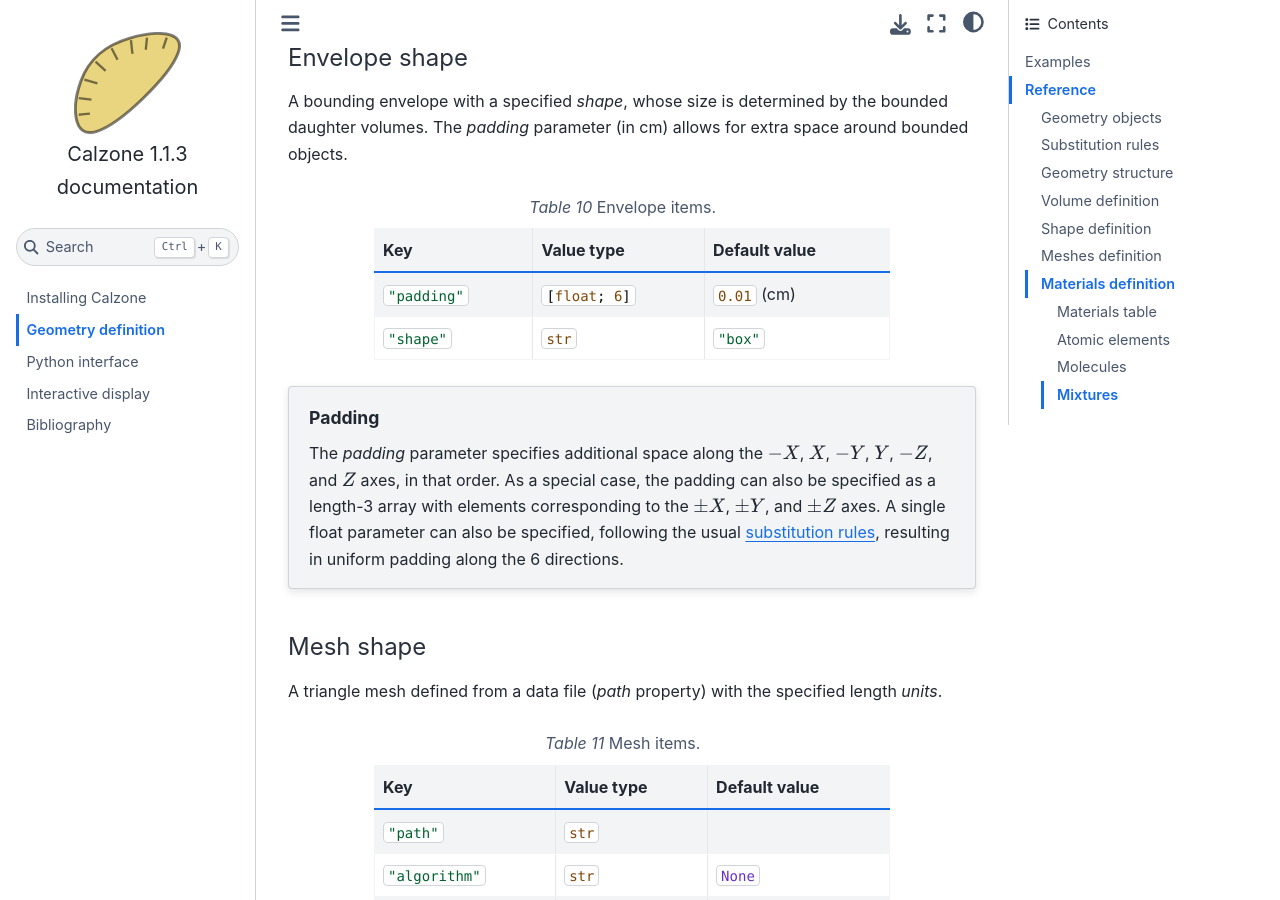
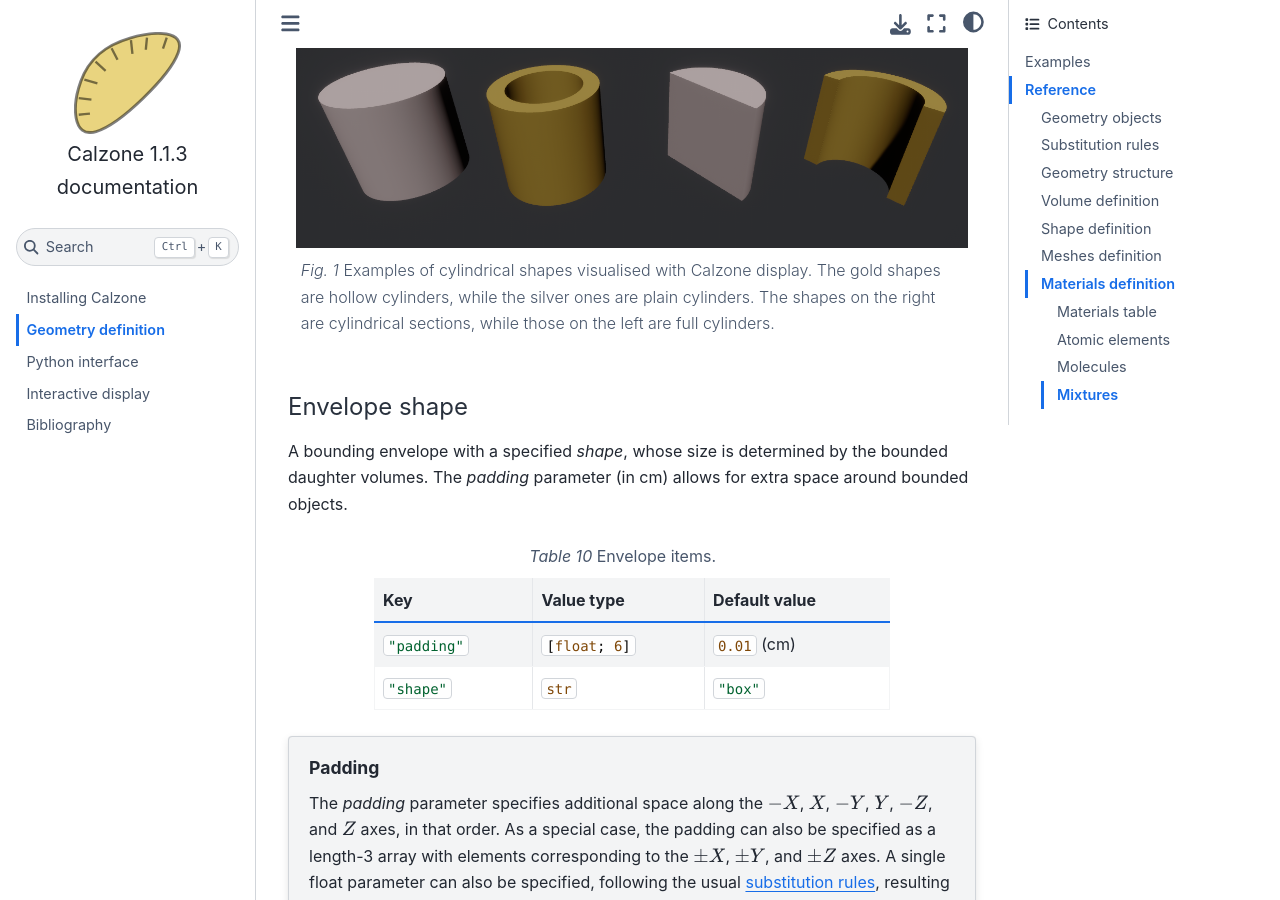
Before and after one commit to niess/calzone, a Sphinx documentation site: the page built from docs/source/geometry.rst, in a window 1280 px wide and 900 px high, scrolled down 10921 px. Built offline with Sphinx 7.4.7 and the Sphinx Book theme 1.1.4, drawn with Linux system fonts in a browser that asks for light colours; some of the changed text lies outside the part shown.

Commit message:
Add shapes examples

```diff
--- a/docs/source/geometry.rst
+++ b/docs/source/geometry.rst
@@ -605,6 +605,13 @@
    cylindrical shape (in deg). By default, the cylinder is closed, i.e. it spans
    the whole azimuth angle ([0, 360] deg).
 
+.. figure:: include/cylinders.png
+
+   Examples of cylindrical shapes visualised with Calzone display. The gold
+   shapes are hollow cylinders, while the silver ones are plain cylinders. The
+   shapes on the right are cylindrical sections, while those on the left are
+   full cylinders.
+
 
 Envelope shape
 ~~~~~~~~~~~~~~
@@ -766,6 +773,12 @@
    angular span of the spherical shape (in deg). By default, the sphere is
    closed, i.e. it spans the whole azimuth angle ([0, 360] deg), and the whole
    zenith angle ([0, 180] deg).
+
+.. figure:: include/spheres.png
+
+   Examples of spherical shapes visualised with Calzone display. The gold shape
+   is a hollow sphere, while the silver ones are plain spheres. The shape on the
+   left is a full sphere, while those on the left are spherical sections.
 
 
 Meshes definition
```
Also changed, not shown: docs/source/include/benchmark-geometry.png, docs/source/include/benchmark-geometry.svg, docs/source/include/cylinders.png (added), docs/source/include/spheres.png (added), docs/source/include/topography-geometry.png, docs/source/include/topography-geometry.svg, docs/source/include/trajectograph-geometry.png, docs/source/include/trajectograph-geometry.svg.
